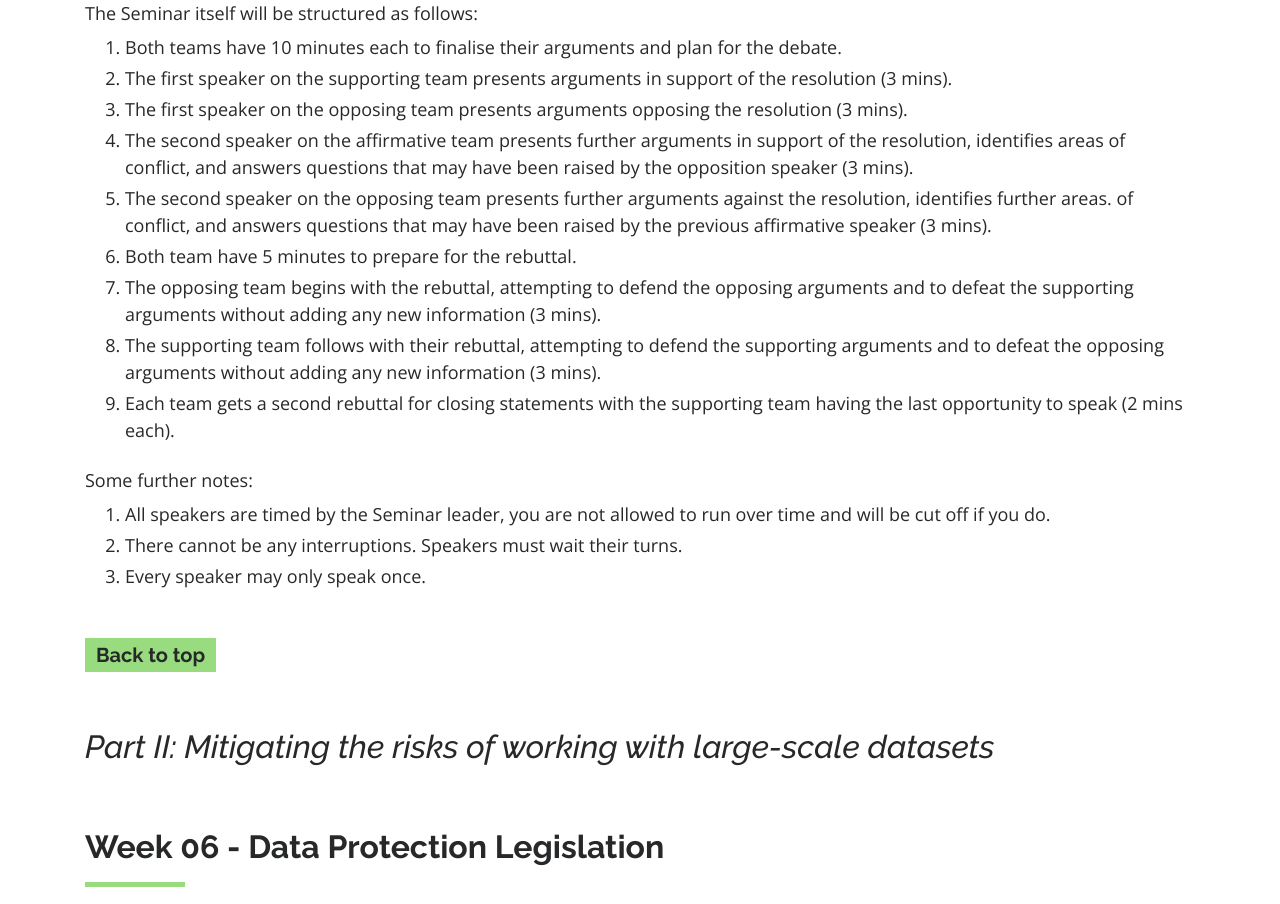
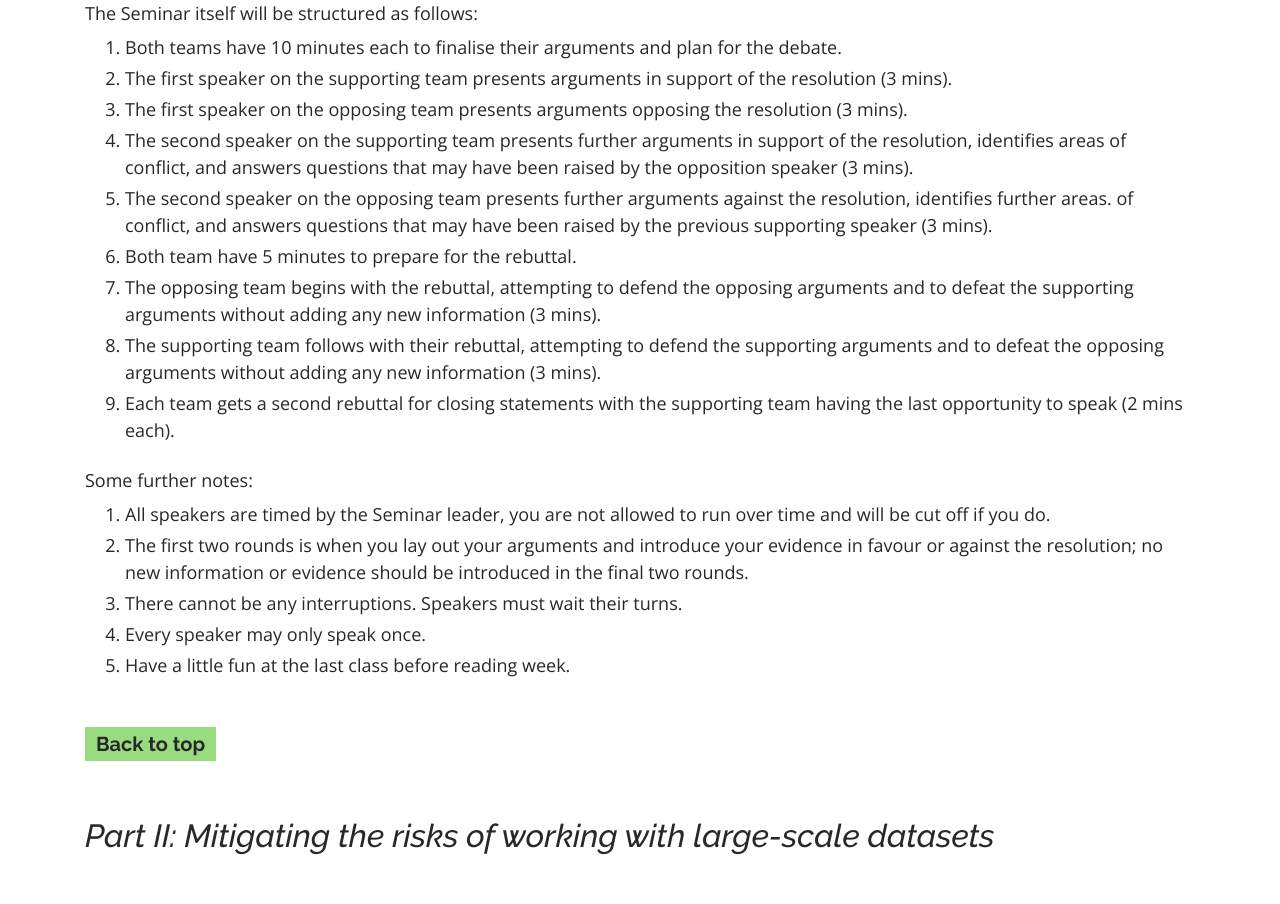
Before and after one commit to jtvandijk/GEOG0163_20222023, a plain HTML site: page index.html in a window 1280 px wide. Shown: the part 6100-7004 px from the top of the page. Drawn offline with nearby package versions, Linux system fonts and the light colour scheme.

Commit message:
add some details on debate instructions w05

```diff
--- a/index.html
+++ b/index.html
@@ -268,7 +268,7 @@
       <h3>Seminar preparation</h3>
       <p>This week we will be holding a formal debate. A formal debate involves two sides: one supporting a resolution and one opposing it.
          This week you will be debating the resolution: <b>There is no such thing as Green Data</b>. One half of the Seminar group will be
-         in support of this resolution, the other half will be opposing this. Each of you has been allocated to either of the side: <a href="ppt/SeminarDebateAllocation.xlsx">[Link]</a>
+         in support of this resolution, the other half will be opposing this. Each of you has been assigned to either one of the sides: <a href="ppt/SeminarDebateAllocation.xlsx">[Link]</a>
       </p>
       <p>You are asked, <b>as a group</b>, to prepare arguments in advance. This does mean that if your group is assigned to <em>support</em> the resolution,
          you will identify arguments to convince the other party that "there is no such thing as Green Data". Of course, you would be advised to
@@ -279,10 +279,10 @@
         <li>Both teams have 10 minutes each to finalise their arguments and plan for the debate.</li>
         <li>The first speaker on the supporting team presents arguments in support of the resolution (3 mins).</li>
         <li>The first speaker on the opposing team presents arguments opposing the resolution (3 mins).</li>
-        <li>The second speaker on the affirmative team presents further arguments in support of the resolution,
+        <li>The second speaker on the supporting team presents further arguments in support of the resolution,
           identifies areas of conflict, and answers questions that may have been raised by the opposition speaker (3 mins).</li>
         <li>The second speaker on the opposing team presents further arguments against the resolution, identifies further areas.
-          of conflict, and answers questions that may have been raised by the previous affirmative speaker (3 mins).</li>
+          of conflict, and answers questions that may have been raised by the previous supporting speaker (3 mins).</li>
         <li>Both team have 5 minutes to prepare for the rebuttal.</li>
         <li>The opposing team begins with the rebuttal, attempting to defend the opposing arguments and to defeat the supporting arguments
           without adding any new information (3 mins).</li>
@@ -293,8 +293,11 @@
       <p>Some further notes:
       <ol>
         <li>All speakers are timed by the Seminar leader, you are not allowed to run over time and will be cut off if you do.</li>
+        <li>The first two rounds is when you lay out your arguments and introduce your evidence in favour or against the resolution; no new information
+          or evidence should be introduced in the final two rounds.</li>
         <li>There cannot be any interruptions. Speakers must wait their turns.</li>
         <li>Every speaker may only speak once.</li>
+        <li>Have a little fun at the last class before reading week.</li>
       </ol>
     </div>
 
```
